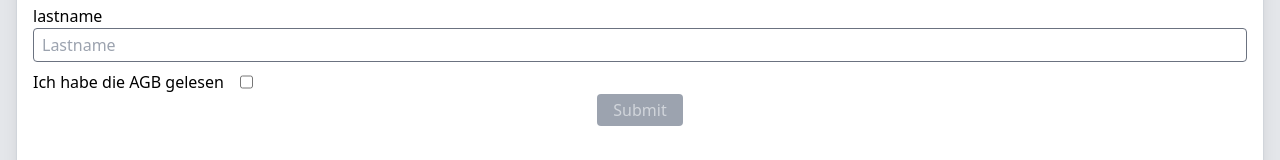
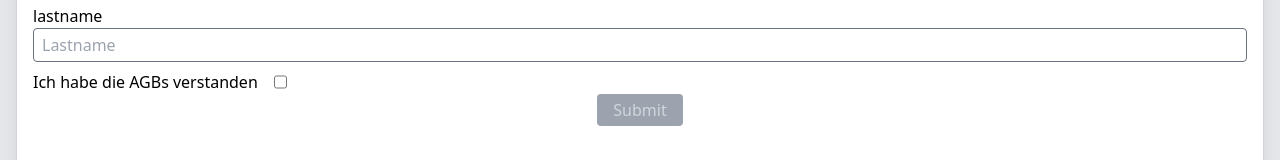
Before and after one commit to srutz/reactempty, a React (Vite) app: page /signup in a window 1280 px wide. Shown: the part 136-296 px from the top of the page. Built offline with nearby package versions, Linux system fonts and the light colour scheme; what tailwindcss-motion would draw is missing.

Commit message:
added checkbox input

```diff
--- /dev/null
+++ b/src/CheckboxInput.tsx
@@ -0,0 +1,18 @@
+import { ChangeEvent } from "react"
+
+
+export type CheckboxInputProps = {
+    id: string
+    label: string
+    value?: boolean
+    onChange: (event: ChangeEvent<HTMLInputElement>) => void
+}
+
+export function CheckboxInput({ id, value , onChange, label }: CheckboxInputProps) {
+    return (
+        <div className="flex gap-4">
+            <label htmlFor={id}>{label}</label>
+            <input id={id} type="checkbox" checked={value} onChange={onChange}></input>
+        </div>
+    )
+}
--- a/src/SignupForm.tsx
+++ b/src/SignupForm.tsx
@@ -1,5 +1,6 @@
 import { ComponentProps, FormEvent, ReactNode, useState } from "react"
 import { TextInput } from "./TextInput"
+import { CheckboxInput } from "./CheckboxInput"
 
 export type SignupFormType = {
     firstname: string,
@@ -28,17 +29,10 @@ export function SignupForm() {
                 placeholder="Lastname" value={form.lastname}
                 onChange={(e) => { setForm({ ...form, lastname: e.target.value })}}>
             </TextInput>
-            <div className="flex gap-4">
-                <label id="z">Ich habe die AGB gelesen</label>
-                <input type="checkbox" checked={form.specialNeeds} onChange={(e) => {
-                    console.log(e.target.value)
-                    setForm({ ...form, specialNeeds: e.target.checked})
-                }}></input>
-            </div>
+            <CheckboxInput id="x1" label="Ich habe die AGBs verstanden"
+                value={form.specialNeeds}
+                onChange={(e) => setForm({...form, specialNeeds: e.target.checked})} />
             <button disabled={!form.specialNeeds}
-    className="self-center disabled:text-gray-300 disabled:bg-gray-400
-            bg-blue-500 hover:bg-blue-600
-            rounded px-4 py-1 text-white"
                 type="submit">Submit</button>
         </form>
     )
--- a/src/index.css
+++ b/src/index.css
@@ -24,3 +24,7 @@ body {
 input {
     @apply border border-gray-500 px-2 py-1 rounded
 }
+
+button {
+    @apply self-center disabled:text-gray-300 disabled:bg-gray-400 bg-blue-500 hover:bg-blue-600 rounded px-4 py-1 text-white;
+}
```
